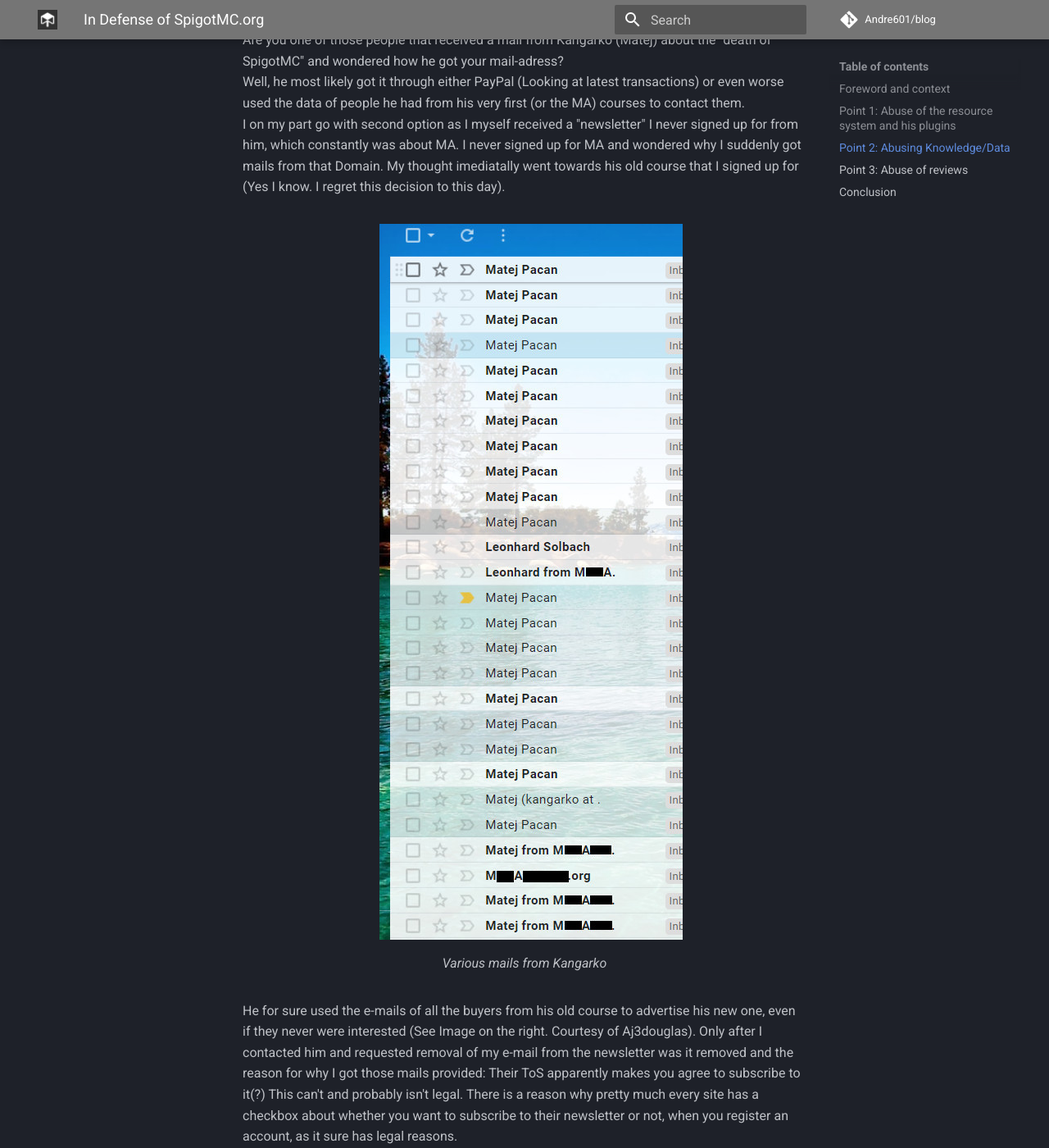
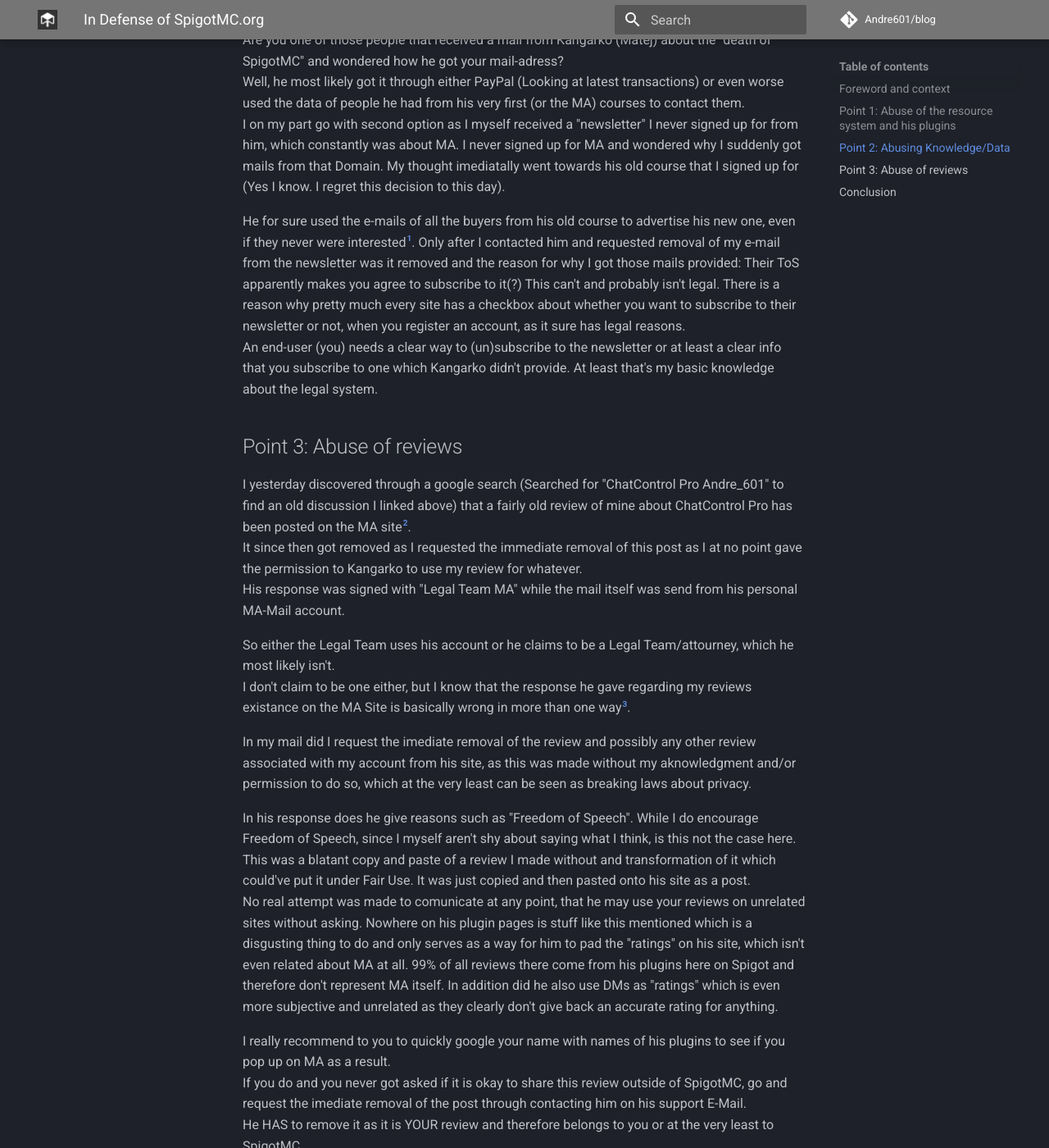
Before and after one commit to Andre601/blog, an MkDocs documentation site: the page built from docs/posts/in-defense-of-spigotmc.md, in a window 1280 px wide and 1400 px high, scrolled down 1599 px. Shown: the whole window at 82% size. Built offline with MkDocs 1.6.1 and Material for MkDocs 9.7.7, drawn with Linux system fonts in a browser that asks for light colours; comment, search, counter and statistics services are not loaded; some of the changed text lies outside the part shown.

Commit message:
Use footnotes

```diff
--- a/docs/posts/in-defense-of-spigotmc.md
+++ b/docs/posts/in-defense-of-spigotmc.md
@@ -46,25 +46,16 @@
 Well, he most likely got it through either PayPal (Looking at latest transactions) or even worse used the data of people he had from his very first (or the MA) courses to contact them.
 I on my part go with second option as I myself received a "newsletter" I never signed up for from him, which constantly was about MA. I never signed up for MA and wondered why I suddenly got mails from that Domain. My thought imediatally went towards his old course that I signed up for (Yes I know. I regret this decision to this day).
 
-<figure>
-    <img src="/blog/assets/img/posts/in-defense-of-spigotmc/exhibit-a.jpg" alt="exhibit a" align="right" />
-    <figcaption>Various mails from Kangarko</figcaption>
-</figure>
-
-He for sure used the e-mails of all the buyers from his old course to advertise his new one, even if they never were interested (See Image on the right. Courtesy of Aj3douglas). Only after I contacted him and requested removal of my e-mail from the newsletter was it removed and the reason for why I got those mails provided: Their ToS apparently makes you agree to subscribe to it(?) This can't and probably isn't legal. There is a reason why pretty much every site has a checkbox about whether you want to subscribe to their newsletter or not, when you register an account, as it sure has legal reasons.
+He for sure used the e-mails of all the buyers from his old course to advertise his new one, even if they never were interested[^1]. Only after I contacted him and requested removal of my e-mail from the newsletter was it removed and the reason for why I got those mails provided: Their ToS apparently makes you agree to subscribe to it(?) This can't and probably isn't legal. There is a reason why pretty much every site has a checkbox about whether you want to subscribe to their newsletter or not, when you register an account, as it sure has legal reasons.
 An end-user (you) needs a clear way to (un)subscribe to the newsletter or at least a clear info that you subscribe to one which Kangarko didn't provide. At least that's my basic knowledge about the legal system.
 
 ## Point 3: Abuse of reviews
-![exhibit b](/blog/assets/img/posts/in-defense-of-spigotmc/exhibit-b.jpg){: align=right }
-
-I yesterday discovered through a google search (Searched for "ChatControl Pro Andre_601" to find an old discussion I linked above) that a fairly old review of mine about ChatControl Pro has been posted on the MA site (See image).
+I yesterday discovered through a google search (Searched for "ChatControl Pro Andre_601" to find an old discussion I linked above) that a fairly old review of mine about ChatControl Pro has been posted on the MA site[^2].
 It since then got removed as I requested the immediate removal of this post as I at no point gave the permission to Kangarko to use my review for whatever.
 His response was signed with "Legal Team MA" while the mail itself was send from his personal MA-Mail account.
 
-![exhibit c](/blog/assets/img/posts/in-defense-of-spigotmc/exhibit-c.jpg){: align=left }
-
 So either the Legal Team uses his account or he claims to be a Legal Team/attourney, which he most likely isn't.
-I don't claim to be one either, but I know that the response he gave regarding my reviews existance on the MA Site is basically wrong in more than one way (Left image).
+I don't claim to be one either, but I know that the response he gave regarding my reviews existance on the MA Site is basically wrong in more than one way[^3].
 
 In my mail did I request the imediate removal of the review and possibly any other review associated with my account from his site, as this was made without my aknowledgment and/or permission to do so, which at the very least can be seen as breaking laws about privacy.
 
@@ -77,3 +68,7 @@
 
 ## Conclusion
 I hope this rather long post convinces you about who Kangarko really is behind his plugins and that you won't blindly follow him and believe all the things he says.
+
+[^1]: ![Image 1](/blog/assets/img/posts/in-defense-of-spigotmc/image-1.jpg){: loading=lazy }
+[^2]: ![Image 2](/blog/assets/img/posts/in-defense-of-spigotmc/image-2.jpg){: loading=lazy }
+[^3]: ![Image 3](/blog/assets/img/posts/in-defense-of-spigotmc/image-3.jpg){: loading=lazy }
--- a/mkdocs.yml
+++ b/mkdocs.yml
@@ -213,8 +213,9 @@
 # - https://www.mkdocs.org/user-guide/configuration/#markdown_extensions
 #
 markdown_extensions:
-  - markdown.extensions.meta
-  - markdown.extensions.attr_list
+  - markdown.extensions.meta:
+  - markdown.extensions.attr_list:
+  - markdown.extensions.footnotes:
   - markdown.extensions.admonition:
   - markdown.extensions.codehilite:
       guess_lang: false
```
Also changed, not shown: docs/assets/img/posts/in-defense-of-spigotmc/image-1.jpg (renamed from docs/assets/img/posts/in-defense-of-spigotmc/exhibit-a.jpg), docs/assets/img/posts/in-defense-of-spigotmc/image-2.jpg (renamed from docs/assets/img/posts/in-defense-of-spigotmc/exhibit-b.jpg), docs/assets/img/posts/in-defense-of-spigotmc/image-3.jpg (renamed from docs/assets/img/posts/in-defense-of-spigotmc/exhibit-c.jpg).
